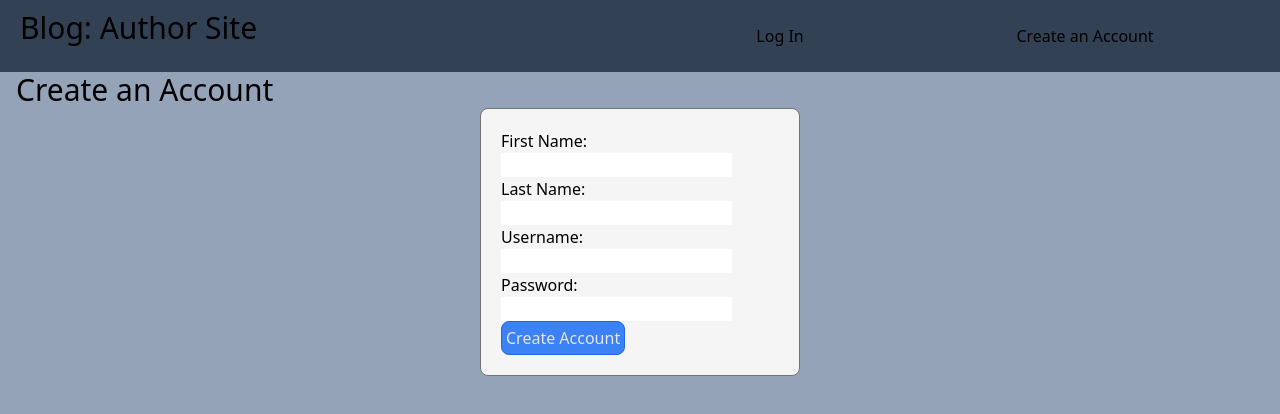
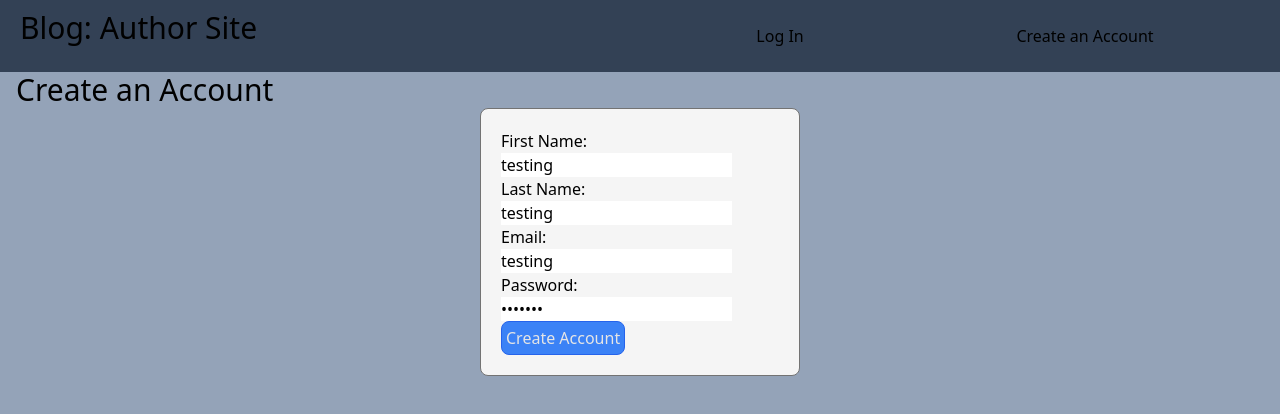
Before and after one commit to BrandB123/blog-rest-author-site, a SvelteKit app: page /sign-up in a window 1280 px wide. Shown: the top 414 px of the page. Built offline with nearby package versions, Linux system fonts and the light colour scheme.

Commit message:
Begin implementing fetch and state for sign in

```diff
--- a/src/routes/(authentication)/sign-up/+page.svelte
+++ b/src/routes/(authentication)/sign-up/+page.svelte
@@ -1,20 +1,57 @@
+<script>
+
+    // const { name, email, password, authorStatus } = req.body
+    let firstName = $state("testing");
+    let lastName = $state("testing");
+
+    let name = $derived(`${firstName} ${lastName}`);
+    let email = $state("testing");
+    let password = $state("testing");
+
+    // on submit,
+        // check inputs
+        // post request to http://localhost:3000/api/signup
+        // if response 200, forward to sign in page
+        // else display error page and direct back to the sign up page again after 10 seconds
+    async function addUser(){
+        try {
+            const response = await fetch("http://localhost:3000/api/signup", {
+                method: "POST",
+                body: JSON.stringify({
+                    name: {name},
+                    email: {email},
+                    password: {password},
+                    authorStatus: true
+                })
+            })
+        } catch(err) {
+
+        }
+    }
+
+</script>
+
 <h1 class="text-3xl pl-4">Create an Account</h1>
 <form action="/"
     class="bg-neutral-100 w-1/4 mx-auto p-5 rounded-lg border border-neutral-500">
     <label for="">First Name:</label>
-    <input type="text" name="" id=""
+    <input type="text" name="" id="" bind:value={firstName}
     class="block">
     <label for="">Last Name:</label>
-    <input type="text" name="" id=""
+    <input type="text" name="" id="" value={lastName}
     class="block">
-    <label for="">Username:</label>
-    <input type="text" name="" id=""
+    <label for="">Email:</label>
+    <input type="text" name="" id="" value={email}
     class="block">
     <label for="">Password:</label>
-    <input type="text" name="" id=""
+    <input type="password" name="" id="" value={password}
     class="block">
     <button type="submit"
-    class="p-1 border rounded-lg border-blue-600 bg-blue-500 text-neutral-200">
+    class="p-1 border rounded-lg border-blue-600 bg-blue-500 text-neutral-200"
+    onclick={(event) => {
+        console.log(`NAME: ${name}, EMAIL: ${email}, PASSWORD: ${password}`);
+        event.preventDefault();
+        }}>
         Create Account
     </button>
 </form>
```
